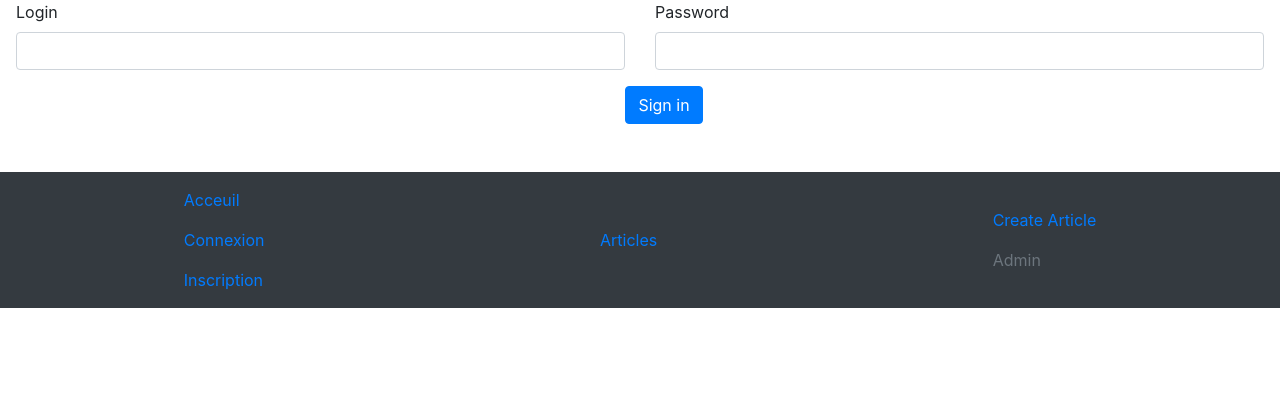
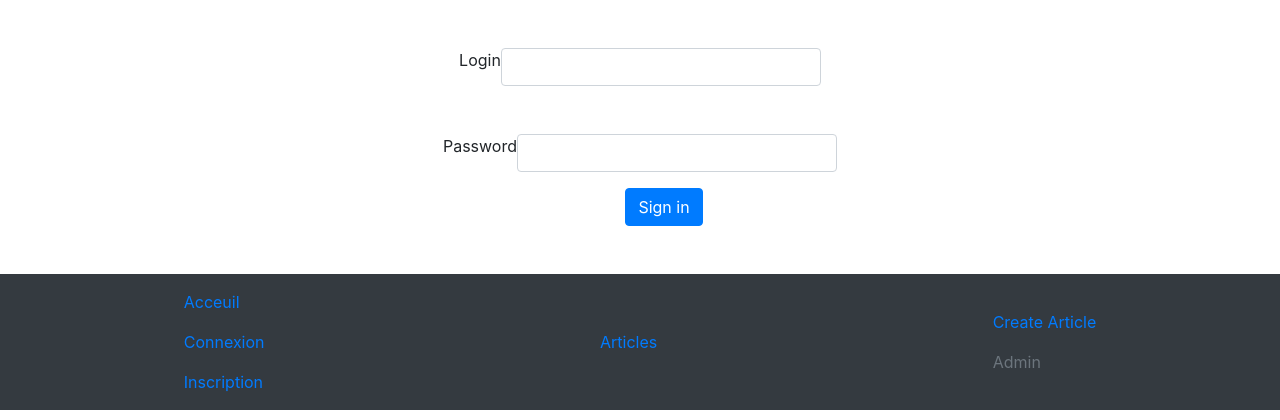
Before and after one commit to robin-arbona/blog, a PHP site: page /blog/view/connexion.php in a window 1280 px wide. Shown: the part 56-476 px from the top of the page. Run offline with PHP 8.4, Linux system fonts and the light colour scheme; data that the repository does not hold is empty; some libraries are stand-ins or nearby versions.

Commit message:
modif module co final

```diff
--- a/classes/UserLogIn.php
+++ b/classes/UserLogIn.php
@@ -36,7 +36,7 @@ class UserLogIn
                 $_SESSION['id'] = $tab['id'];
                 $_SESSION['id_droits'] = $tab['id_droits'];
 
-                header("Location: profil.php");
+                header("Location: articles.php");
             }
         }
     }
--- a/view/connexion.php
+++ b/view/connexion.php
@@ -20,16 +20,14 @@ try {
 ?>
 
 <form method="post">
-    <div class="row d-flex justify-content-center">
-        <div class=" col mb-3 ml-3">
+        <div class=" mt-5 mb-3 d-flex justify-content-center">
             <label for="login" class="form-label">Login</label>
-            <input name="login" type="text" class="form-control" id="login">
+            <input name="login" type="text" class="form-control w-25" id="login">
         </div>
-        <div class=" col mb-3 mr-3">
-            <label for="InputPassword" class="form-label">Password</label>
-            <input name="password" type="password" class="form-control" id="InputPassword">
+        <div class=" mt-5 mb-3 d-flex justify-content-center">
+            <label for="password" class="form-label">Password</label>
+            <input name="password" type="password" class="form-control w-25" id="password">
         </div>
-    </div>
     <div class="d-flex justify-content-center">
         <button name="sign-in" type="submit" class="btn btn-primary ml-5 mb-5">Sign in</button>
     </div>
--- a/view/inscription.php
+++ b/view/inscription.php
@@ -31,8 +31,8 @@ if (isset($_POST['sign-up']))
     <div class="d-flex justify-content-center">
         <div class="row">
             <div class="mb-3 ml-3">
-                <label for="InputPassword" class="form-label">Password</label>
-                <input name="password" type="password" class="form-control" id="InputPassword">
+                <label for="password" class="form-label">Password</label>
+                <input name="password" type="password" class="form-control" id="password">
             </div>
             <div class="mb-3 ml-3">
                 <label for="Password2" class="form-label"> Please confirm your password </label>
@@ -52,7 +52,7 @@ if (isset($_POST['sign-up']))
             </div>
         </div>
     </div>
-    <?php if($_SESSION['id_droits'] == 1337){ ?>
+    <?php if (isset($_SESSION['id_droits']) && ($_SESSION['id_droits'] == 1337)){ ?>
     <div class="mb-3 ml-3 d-flex justify-content-center">
         <select name="power">
             <option>--utilisateur--modérateur--administrateur</option>
```
